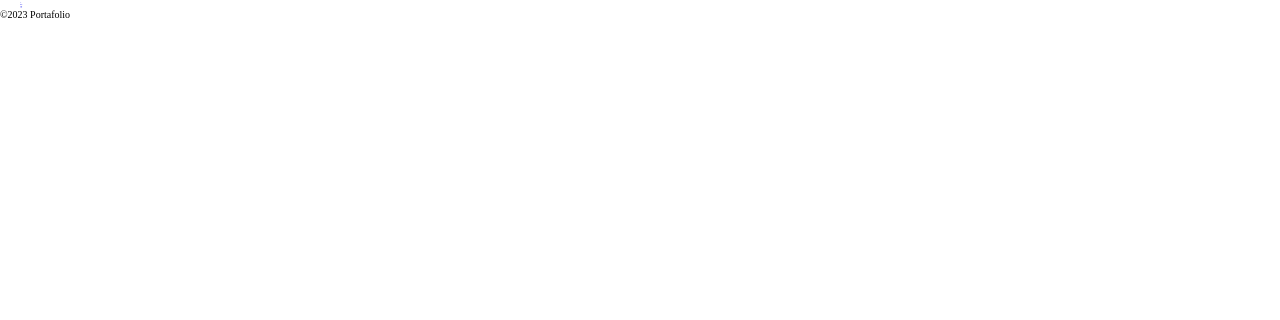
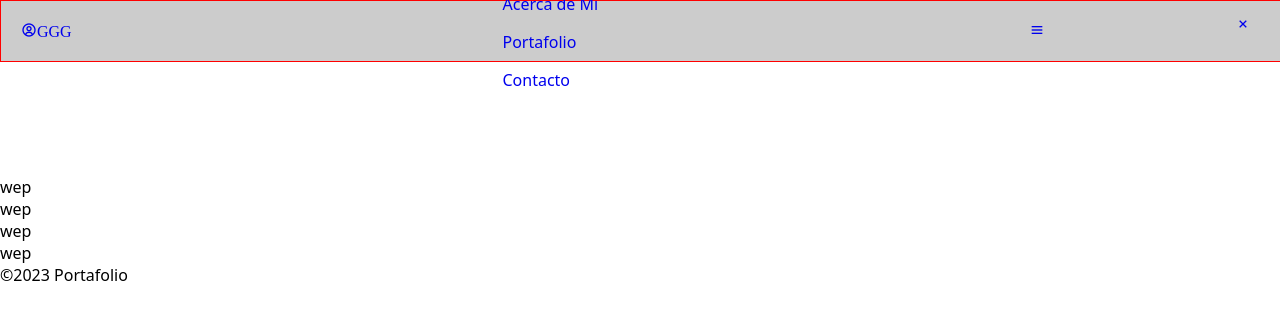
Before and after one commit to Lakio297/miPortafolio, a plain HTML site: page index.html in a window 1280 px wide. Drawn offline with nearby package versions, Linux system fonts and the light colour scheme.

Commit message:
Adding navbar

```diff
--- a/assets/css/style.css
+++ b/assets/css/style.css
@@ -4,7 +4,6 @@
   padding: 0;
   margin: 0;
   box-sizing: border-box;
-  font-size: 62.5%;
 }
 
 
@@ -41,6 +40,7 @@
 
 html {
   scroll-behavior: smooth;
+  font-size: 62.5%;
 }
 
 *,
@@ -50,12 +50,14 @@ html {
 }
 
 body {
-  font-family: var(--body-fonts);
+  font-family: var(--body-font);
   font-size: var(--normal-font-size);
 }
 
 ul {
   list-style: none;
+  margin: 0;
+  padding: 0;
 }
 
 a {
@@ -77,8 +79,50 @@ img {
   margin: var(--mr-3) 0;
 }
 
-.grid-container {
+.grid--container {
   display: grid;
-  max-width: 10.24rem;
+  max-width: 102.4rem;
   margin: 0 var(--mr-3);
 }
+
+/* ========= HEADER & NAVBAR ======== */
+
+.header {
+  position: fixed;
+  top: 0;
+  left: 0;
+  width: 100%;
+  background-color: #ccc;
+  border: .1rem solid red;
+  z-index: var(--z-fixed);
+}
+
+.navbar {
+  /* position: relative; */
+  height: var(--header-height);
+  display: flex;
+  justify-content: space-between;
+  align-items: center;
+}
+
+@media (max-width: 768px) {
+  .navbar__menu {
+    position: fixed;
+    width: 100%;
+    background-color: #fff;
+    top: 0;
+    left: 0;
+    padding: 2rem 1rem 1rem;
+    border: .1rem solid blue;
+  }
+}
+
+.btn__close {
+  position: absolute;
+  top: 1.3rem;
+  right: 3rem;
+}
+
+.navbar__item {
+  margin-bottom: var(--mr-2);
+}
--- a/index.html
+++ b/index.html
@@ -13,17 +13,21 @@
 </head>
 <body>
   <header class="header">
-    <nav class="navbar grid-container">
-      <a href="#" class="navbar__logo"<i class='bx bx-user-circle' ></i></a>
+    <nav class="navbar grid--container">
+      <a href="#" class="navbar__logo"><i class='bx bx-user-circle navbar__icon' >GGG</i></a>
 
       <div class="navbar__menu">
-        <a class="btn btn__close" href="#"><i class='bx bx-x' ></i></a>
-        <ul>
-          <li><a href="#home">Inicio</a></li>
+        <a class="btn btn__close" href="#"><i class='bx bx-x navbar__icon' ></i></a>
+
+        <ul class="navbar__list">
+          <li class="navbar__item"><a class="navbar__link" href="#home">Inicio</a></li>
+          <li class="navbar__item"><a class="navbar__link" href="#about">Acerca de Mi</a></li>
+          <li class="navbar__item"><a class="navbar__link" href="#portfolio">Portafolio</a></li>
+          <li class="navbar__item"><a class="navbar__link" href="#contact">Contacto</a></li>
         </ul>
       </div>
 
-      <a class="btn btn__open" href="#"><i class='bx bx-menu'></i></a>
+      <a class="btn btn__open" href="#"><i class='bx bx-menu navbar__icon'></i></a>
     </nav>
   </header>
 
@@ -42,6 +46,15 @@
 
       </div>
     </section>
+
+    <br><br><br><br><br><br><br><br>
+
+    <ul>
+      <li>wep</li>
+      <li>wep</li>
+      <li>wep</li>
+      <li>wep</li>
+    </ul>
   </main>
 
   <footer>
```
